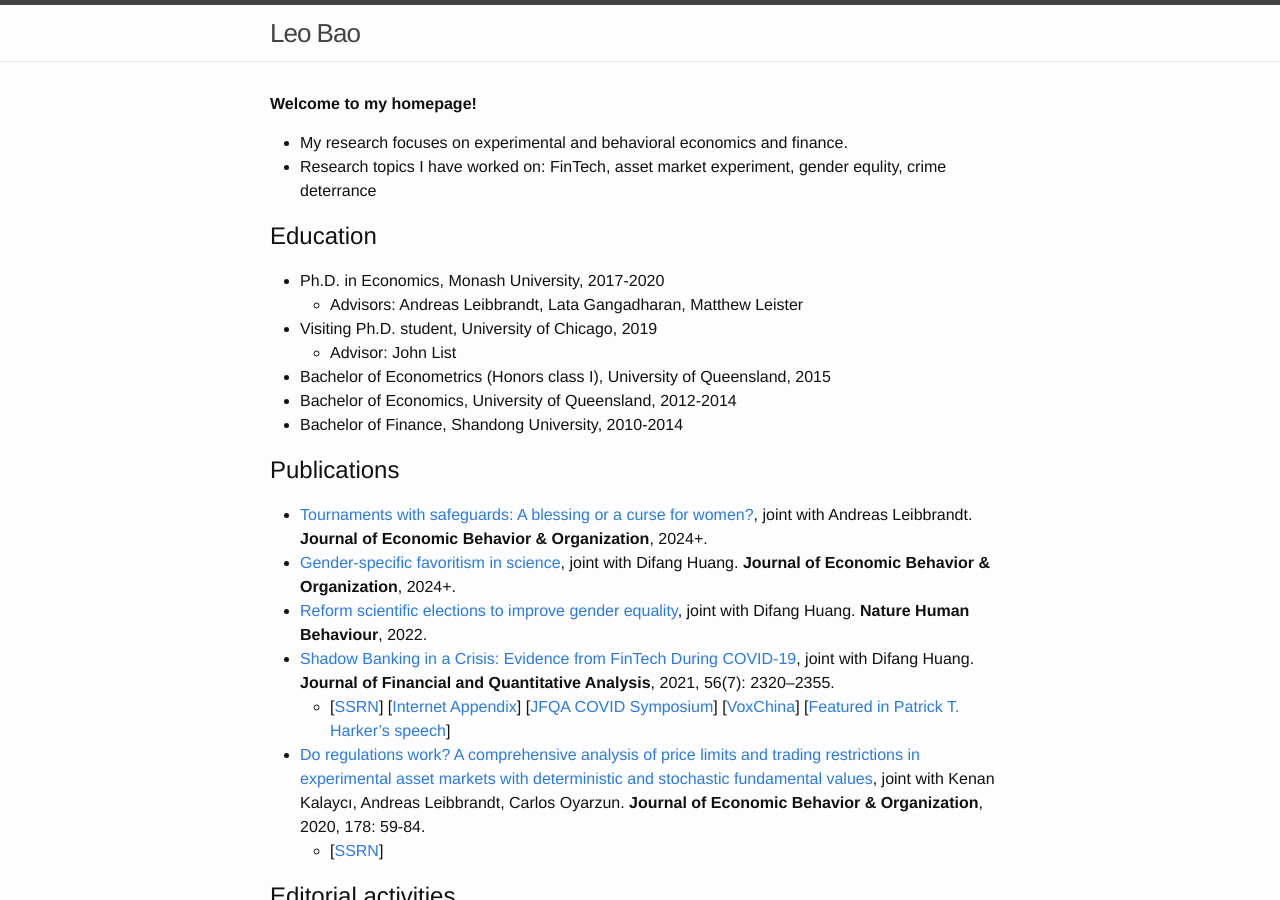
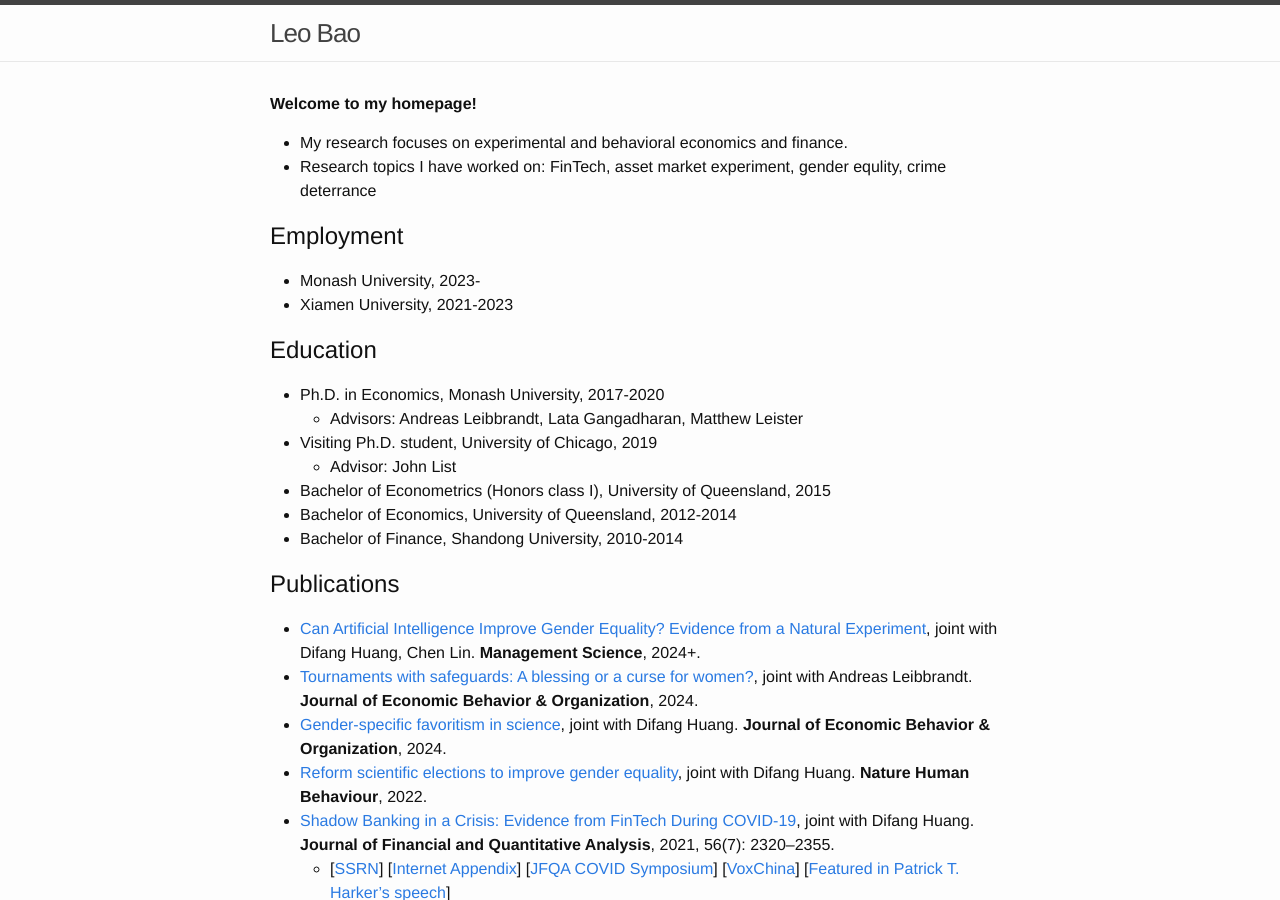
Before and after one commit to zhengyang-bao/zhengyang-bao.github.io, a Jekyll site: the page built from index.md, in a window 1280 px wide and 900 px high. Built offline with Jekyll 4.4.1, drawn with Linux system fonts in a browser that asks for light colours.

Commit message:
Update index.md

```diff
--- a/index.md
+++ b/index.md
@@ -6,6 +6,10 @@ layout: default
 - My research focuses on experimental and behavioral economics and finance.
 - Research topics I have worked on: FinTech, asset market experiment, gender equlity, crime deterrance
 
+
+## Employment
+- Monash University, 2023-
+- Xiamen University, 2021-2023
 
 ## Education
 - Ph.D. in Economics, Monash University, 2017-2020
@@ -18,8 +22,9 @@ layout: default
 
 
 ## Publications
-- [Tournaments with safeguards: A blessing or a curse for women?](https://www.sciencedirect.com/science/article/pii/S016726812300255X?via%3Dihub), joint with Andreas Leibbrandt. **Journal of Economic Behavior & Organization**, 2024+.
-- [Gender-specific favoritism in science](https://www.sciencedirect.com/science/article/pii/S0167268123002445), joint with Difang Huang. **Journal of Economic Behavior & Organization**, 2024+.
+- [Can Artificial Intelligence Improve Gender Equality? Evidence from a Natural Experiment](https://doi.org/10.1287/mnsc.2022.02787), joint with Difang Huang, Chen Lin. **Management Science**, 2024+.
+- [Tournaments with safeguards: A blessing or a curse for women?](https://www.sciencedirect.com/science/article/pii/S016726812300255X?via%3Dihub), joint with Andreas Leibbrandt. **Journal of Economic Behavior & Organization**, 2024.
+- [Gender-specific favoritism in science](https://www.sciencedirect.com/science/article/pii/S0167268123002445), joint with Difang Huang. **Journal of Economic Behavior & Organization**, 2024.
 - [Reform scientific elections to improve gender equality](https://doi.org/10.1038/s41562-022-01322-w), joint with Difang Huang. **Nature Human Behaviour**, 2022.
 - [Shadow Banking in a Crisis: Evidence from FinTech During COVID-19](https://doi.org/10.1017/S0022109021000430), joint with Difang Huang. **Journal of Financial and Quantitative Analysis**, 2021, 56(7): 2320–2355.
   - [[SSRN](https://papers.ssrn.com/sol3/papers.cfm?abstract_id=3734770)] [[Internet Appendix](https://drive.google.com/file/d/1xmnwf_dNR22ohyOeyFoZBCG_6OGv9Gvm/view?usp=sharing)] [[JFQA COVID Symposium](https://player.mediaamp.io/p/U8-EDC/x3q6FTruIMqL/embed/select/media/seU2G5zFXY7m?form=html)] [[VoxChina](http://voxchina.org/show-3-241.html)] [[Featured in Patrick T. Harker's speech](https://www.philadelphiafed.org/-/media/frbp/assets/institutional/speeches/harker/2022/08-03-22-fintech.pdf)]
```
